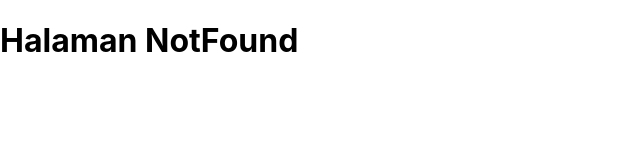
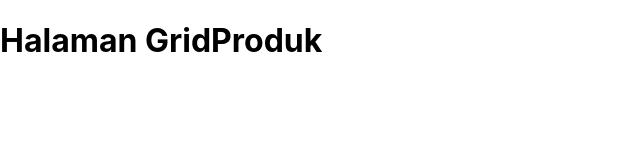
Before and after one commit to ujangaris/aplikasi-penjualan-react-firebase, a React (Create React App) app: page /produk in a window 1280 px wide. Shown: the top 160 px of the page, without its empty margins (0-640 px from the left). Built offline with nearby package versions, Linux system fonts and the light colour scheme.

Commit message:
routing halaman produk

```diff
--- a/src/App.js
+++ b/src/App.js
@@ -9,6 +9,7 @@ import Login from './pages/login';
 import LupaPassword from './pages/lupa-password';
 import NotFound from './pages/404';
 import Private from './pages/private';
+import Produk from './pages/private/produk';
 
 
 
@@ -18,6 +19,7 @@ function App() {
 
       <Switch>
         <Route path="/pengaturan" component={Private} />
+        <Route path="/produk" component={Produk} />
         <Route path="/registrasi" component={Registrasi} />
         <Route path="/login" component={Login} />
         <Route path="/lupa-password" component={LupaPassword} />
--- a/src/pages/private/index.js
+++ b/src/pages/private/index.js
@@ -4,12 +4,14 @@ import { Switch, Route } from 'react-router-dom'
 
 // Component Halaman Private
 import Pengaturan from './pengaturan'
+import Produk from './produk'
 
 function Private() {
     return (
         <Switch>
 
             <Route path="/pengaturan" component={Pengaturan} />
+            <Route path="/produk" component={Produk} />
 
         </Switch>
     )
--- /dev/null
+++ b/src/pages/private/produk/edit.js
@@ -0,0 +1,8 @@
+import React from 'react';
+
+
+function EditProduk() {
+    return <h1>Halaman EditProduk</h1>
+}
+
+export default EditProduk;
--- /dev/null
+++ b/src/pages/private/produk/grid.js
@@ -0,0 +1,8 @@
+import React from 'react';
+
+
+function GridProduk() {
+    return <h1>Halaman GridProduk</h1>
+}
+
+export default GridProduk;
--- /dev/null
+++ b/src/pages/private/produk/index.js
@@ -0,0 +1,19 @@
+import React from 'react';
+
+import { Switch, Route } from 'react-router-dom'
+    ;
+import EditProduk from './edit';
+import GridProduk from './grid';
+
+
+
+function Produk() {
+    return (
+        <Switch>
+            <Route path="/produk/edit/:produkId" component={EditProduk} />
+            <Route component={GridProduk} />
+        </Switch>
+    )
+}
+
+export default Produk;
```
